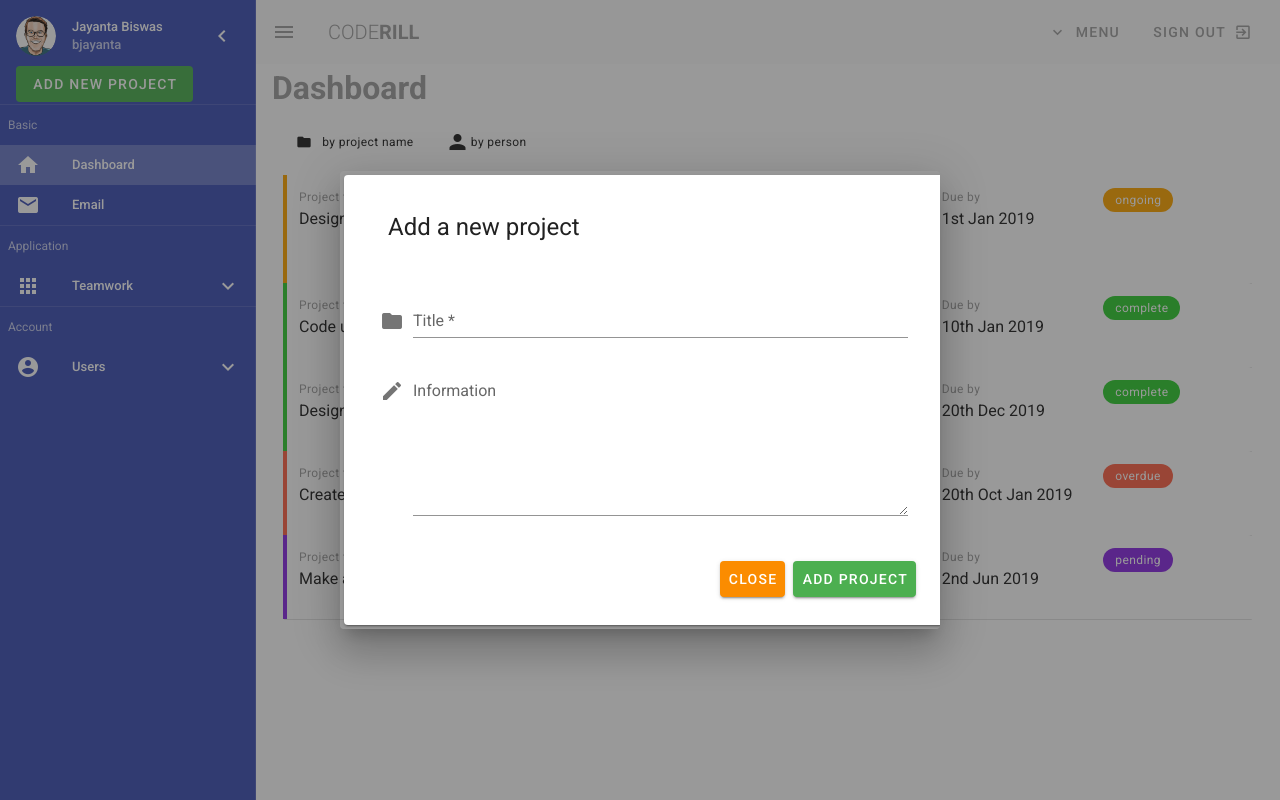
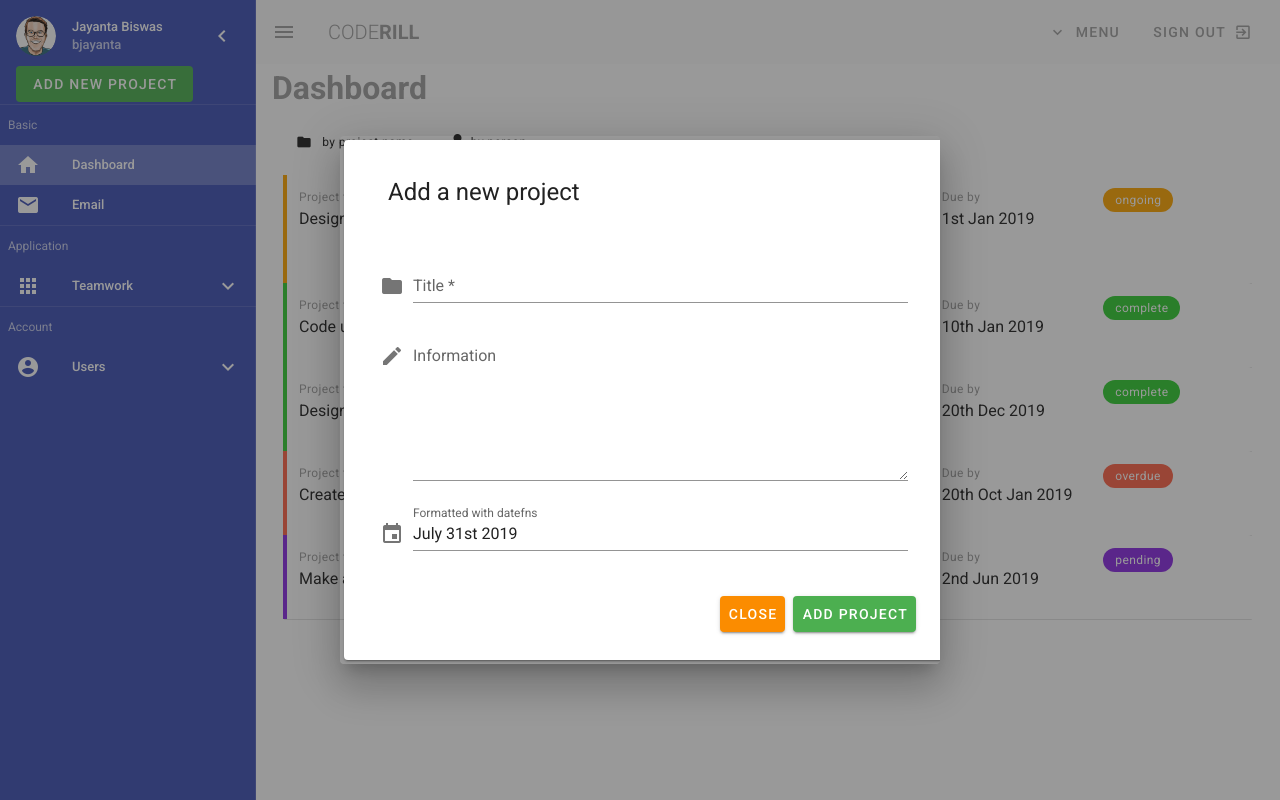
Before and after one commit to bjayanta/teamwork, a Vue app: page / in a window 1280 px wide. Both pictures are taken after a click on the button "ADD NEW PROJECT". Built offline with nearby package versions, Linux system fonts and the light colour scheme.

Commit message:
change popup vue

```diff
--- a/package.json
+++ b/package.json
@@ -9,6 +9,7 @@
   },
   "dependencies": {
     "core-js": "^2.6.5",
+    "date-fns": "^1.30.1",
     "vue": "^2.6.10",
     "vue-router": "^3.0.3",
     "vuetify": "^2.0.0"
--- a/src/components/Popup.vue
+++ b/src/components/Popup.vue
@@ -9,10 +9,18 @@
                 <span class="headline">Add a new project</span>
             </v-card-title>
 
-            <form>
+            <v-form ref="form">
                 <v-card-text>
-                    <v-text-field label="Title *" v-model="title" prepend-icon="mdi-folder" required></v-text-field>
+                    <v-text-field label="Title *" v-model="title" prepend-icon="mdi-folder" :rules="titleRules" required></v-text-field>
                     <v-textarea label="Information" v-model="content" prepend-icon="mdi-pencil"></v-textarea>
+
+                    <!-- date picker -->
+                    <v-menu v-model="datePicker" :close-on-content-click="false" full-width max-width="290">
+                        <template v-slot:activator="{ on }">
+                            <v-text-field :value="computedDateFormattedDatefns" clearable label="Formatted with datefns" readonly v-on="on" prepend-icon="mdi-calendar"></v-text-field>
+                        </template>
+                        <v-date-picker v-model="date" @change="datePicker = false"></v-date-picker>
+                    </v-menu>
                 </v-card-text>
 
                 <v-card-actions>
@@ -21,25 +29,39 @@
                     <v-btn class="warning" @click="dialog = false">Close</v-btn>
                     <v-btn class="success" @click="submit">Add Project</v-btn>
                 </v-card-actions>
-            </form>
+            </v-form>
         </v-card>
     </v-dialog>
 </template>
 
 <script>
     /*eslint no-console: ["error", { allow: ["warn", "error", "log"] }] */
+    import format from 'date-fns/format';
 
     export default {
         data() {
             return {
                 dialog: false,
                 title: '',
-                content: ''
+                content: '',
+                date: new Date().toISOString().substr(0, 10),
+                datePicker: false,
+                titleRules: [
+                    v => !!v || 'Title is required.',
+                    v => (v && v.length <= 10) || 'Title must be less than 10 characters',
+                ],
             };
         },
         methods: {
             submit() {
-                console.log(this.title, this.content);
+                if(this.$refs.form.validate()) {
+                    console.log(this.title, this.content);
+                }
+            }
+        },
+        computed: {
+            computedDateFormattedDatefns () {
+                return this.date ? format(this.date, 'MMMM Do YYYY') : ''
             }
         }
     }
```
Also changed, not shown: 1 other file (tests, documents, lock files or other folders).
